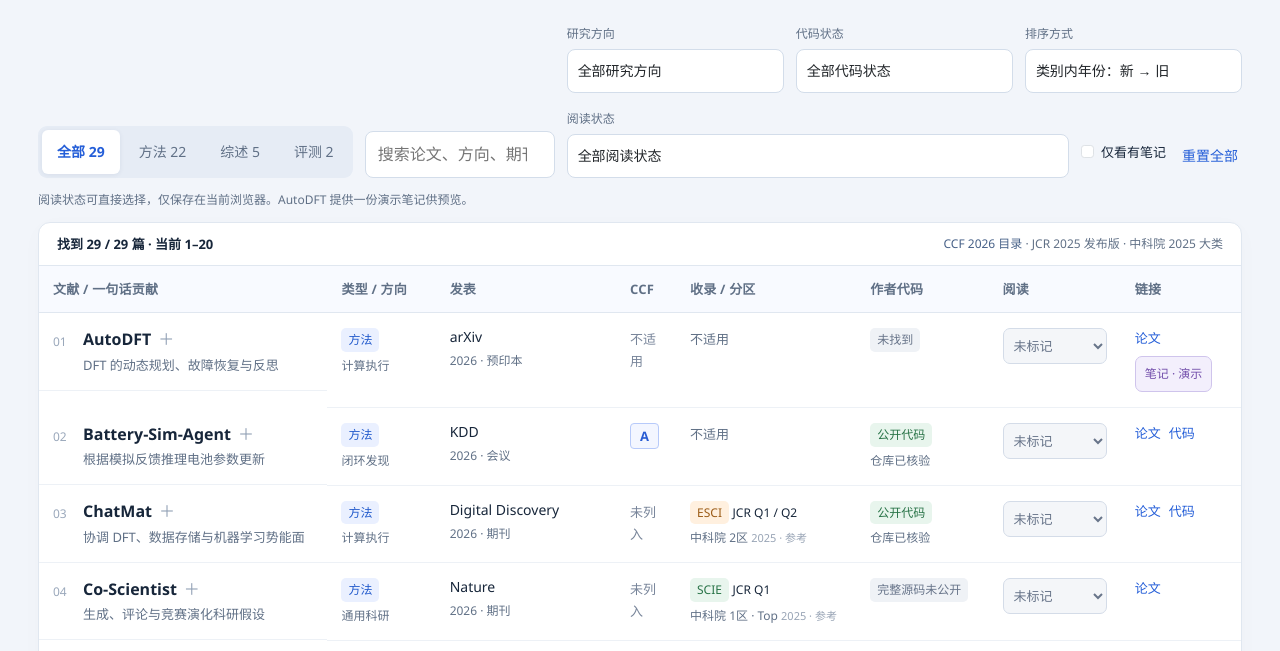
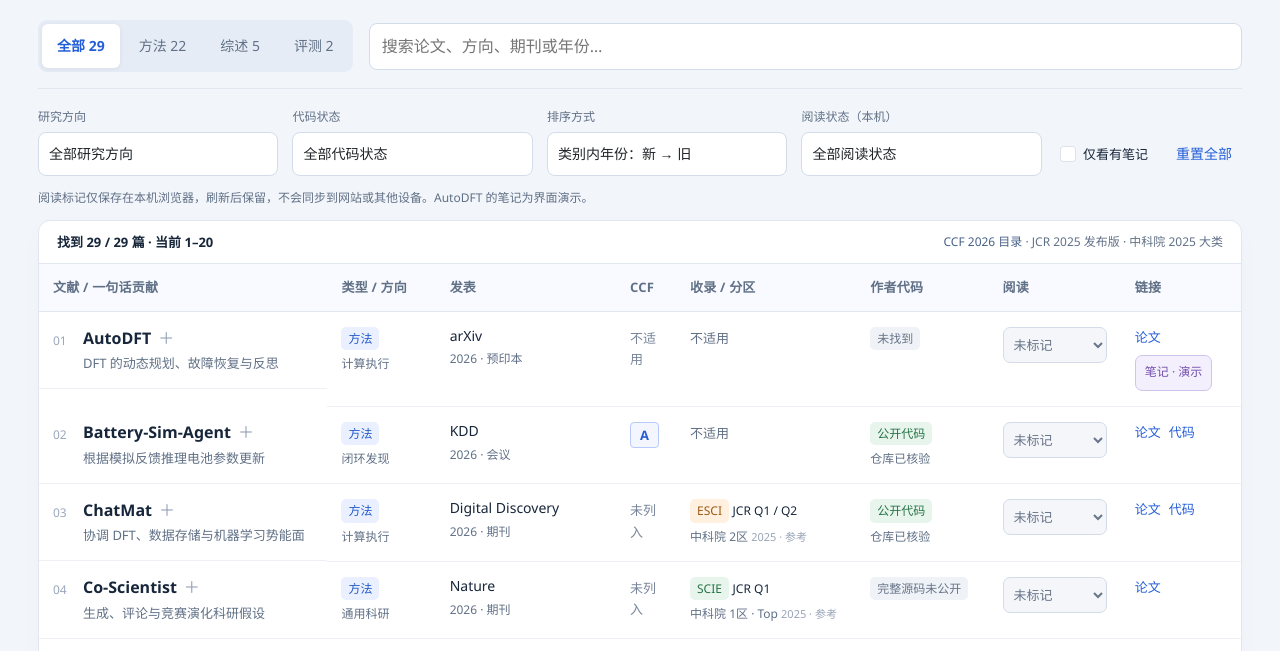
Before and after one commit to Rocdna/multi-agent-science-papers, a plain HTML site: page index.html in a window 1280 px wide. Shown: the part 129-780 px from the top of the page. Drawn offline with Linux system fonts and the light colour scheme.

Commit message:
Align browsing toolbar and clarify local reading status

```diff
--- a/assets/reading.css
+++ b/assets/reading.css
@@ -14,6 +14,18 @@
 .reading-status[data-status="read"]{background:#e8f5ed;color:#287347;border-color:#bcdcc7}
 .note-button{display:inline-flex;align-items:center;justify-content:center;min-height:36px;margin:3px 0 0;padding:5px 9px;border:1px solid #cfc4ec;border-radius:7px;font-size:12px;color:#7450ac;background:#f3effc;white-space:nowrap}
 .note-filter{margin-bottom:12px;font-size:13px;white-space:nowrap}
+@media(min-width:992px){
+  .toolbar{display:grid;grid-template-columns:auto minmax(240px,1fr);gap:16px;align-items:center}
+  .toolbar .tabs{align-self:center}
+  .toolbar .search{width:100%;min-width:0}
+  .toolbar .filter-panel{grid-column:1/-1;width:100%;padding-top:14px;border-top:1px solid var(--line)}
+  .filter-panel .offcanvas-body{display:grid;grid-template-columns:repeat(4,minmax(0,1fr)) auto auto;gap:14px;align-items:end;width:100%}
+  .filter-field{min-width:0}
+  .filter-panel select{min-width:0}
+  .note-filter{display:flex;align-items:center;gap:7px;height:44px;margin:0;padding:0 4px;align-self:end}
+  .note-filter .form-check-input{float:none;flex-shrink:0;margin:0;width:16px;height:16px}
+  .toolbar .reset{height:44px;padding:8px 10px;align-self:end}
+}
 .pagination-bar{display:flex;align-items:center;justify-content:space-between;flex-wrap:wrap;gap:14px;margin:18px 0}
 .page-settings{display:flex;align-items:center;gap:10px;color:var(--muted);font-size:13px;flex-wrap:wrap}
 .page-settings .form-select{width:auto;min-height:44px;font-size:14px}
--- a/index.html
+++ b/index.html
@@ -24,7 +24,7 @@
       <div class="filter-field"><label class="form-label" for="topic">研究方向</label><select class="form-select" id="topic"><option value="">全部研究方向</option><option>知识工程</option><option>假设生成</option><option>计算执行</option><option>闭环发现</option><option>通用科研</option></select></div>
       <div class="filter-field"><label class="form-label" for="code">代码状态</label><select class="form-select" id="code"><option value="">全部代码状态</option><option value="yes">有作者代码 / 资源</option><option value="no">无已确认代码链接</option></select></div>
       <div class="filter-field"><label class="form-label" for="sort">排序方式</label><select class="form-select" id="sort"><option value="group-desc">类别内年份：新 → 旧</option><option value="group-asc">类别内年份：旧 → 新</option><option value="year-desc">全部年份：新 → 旧</option><option value="year-asc">全部年份：旧 → 新</option></select></div>
-      <div class="filter-field"><label class="form-label" for="reading-filter">阅读状态</label><select class="form-select" id="reading-filter"><option value="">全部阅读状态</option><option value="unmarked">未标记</option><option value="unread">待读</option><option value="reading">阅读中</option><option value="read">已读</option></select></div>
+      <div class="filter-field"><label class="form-label" for="reading-filter">阅读状态（本机）</label><select class="form-select" id="reading-filter"><option value="">全部阅读状态</option><option value="unmarked">未标记</option><option value="unread">待读</option><option value="reading">阅读中</option><option value="read">已读</option></select></div>
       <div class="form-check note-filter"><input class="form-check-input" type="checkbox" id="notes-filter"><label class="form-check-label" for="notes-filter">仅看有笔记</label></div>
       <button class="reset" id="reset" type="button">重置全部</button>
       <div class="filter-actions d-lg-none"><p id="filter-result" aria-live="polite">显示 29 / 29 篇</p><button class="btn btn-primary w-100" type="button" data-bs-dismiss="offcanvas" data-bs-target="#filter-panel">查看结果</button></div>
@@ -32,7 +32,7 @@
   </div>
 </div>
 <p id="active-filters" class="active-filters" aria-live="polite" hidden></p>
-<p class="reading-hint">阅读状态可直接选择，仅保存在当前浏览器。AutoDFT 提供一份演示笔记供预览。</p>
+<p class="reading-hint">阅读标记仅保存在本机浏览器，刷新后保留，不会同步到网站或其他设备。AutoDFT 的笔记为界面演示。</p>
 <p id="storage-notice" class="alert alert-warning" role="status" hidden>当前浏览器无法保存阅读状态，本次标记只在当前页面有效。</p>
 <section class="catalog" aria-label="文献目录"><div class="catalog-top"><span id="count" aria-live="polite">显示 29 / 29 篇</span><span class="legend"><b>CCF 2026 目录</b> · JCR 2025 发布版 · 中科院 2025 大类</span></div><table><thead><tr><th scope="col">文献 / 一句话贡献</th><th scope="col">类型 / 方向</th><th scope="col">发表</th><th scope="col">CCF</th><th scope="col">收录 / 分区</th><th scope="col">作者代码</th><th scope="col">阅读</th><th scope="col">链接</th></tr></thead><tbody><tr class="paper-row" data-id="0">
       <td class="paper" data-label="文献"><span class="rownum">01</span><div><button class="title-button" aria-expanded="false" aria-controls="detail-0" data-detail="0">AutoDFT<span class="expand-symbol" aria-hidden="true">＋</span></button><span class="description">DFT 的动态规划、故障恢复与反思</span></div></td>
```
Also changed, not shown: CHANGELOG.md.
